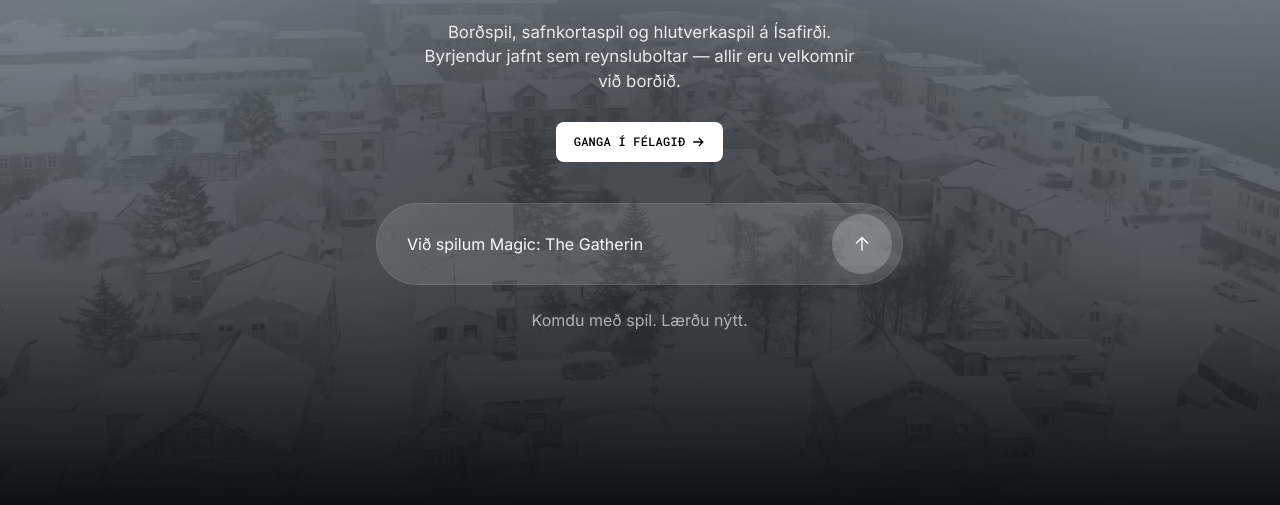
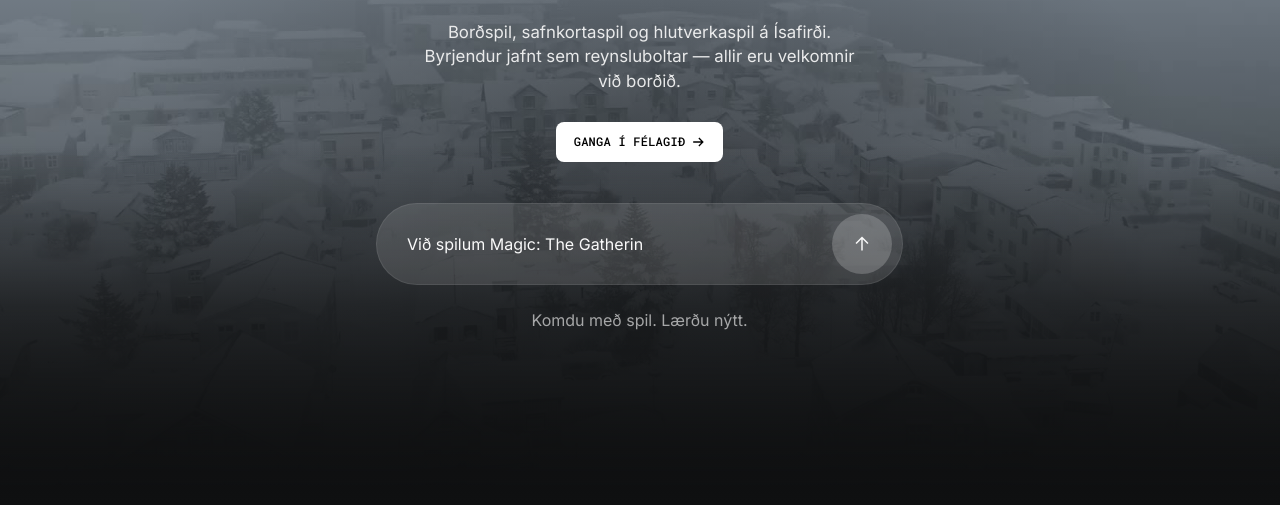
Before and after one commit to Emlinn/spilafelag-vefur, a website: page public/index.html in a window 1280 px wide. Shown: the part 295-800 px from the top of the page. Drawn offline with Linux system fonts and the light colour scheme.

Commit message:
Hero fades into the page without a seam; street frame as Vertu með image
The parallax pushed the media's own fade out of frame, leaving a hard edge
at the hero's bottom. The fade now sits on the section and stays put.
cta.jpg = last frame of the hero clip (street level), until real photos.

Co-Authored-By: Claude Opus 5.5 <noreply@anthropic.com>

```diff
--- a/public/styles.css
+++ b/public/styles.css
@@ -124,6 +124,13 @@ h3 { font: 500 1.05rem/1.35 var(--sans); margin: 0; letter-spacing: -0.01em; }
   background:
     linear-gradient(180deg, rgba(15,16,17,0.35) 0%, rgba(15,16,17,0.15) 30%, rgba(15,16,17,0.55) 70%, var(--bg) 100%),
     radial-gradient(60% 45% at 50% 52%, rgba(15,16,17,0.35), transparent 70%);
+}
+/* The media drifts down on scroll (parallax), which would carry its own fade
+   out of frame and leave a hard edge. This fade belongs to the section, so it
+   stays put and the picture always melts into the page. */
+.hero::after {
+  content: ''; position: absolute; inset: auto 0 0; height: 45%; z-index: -1; pointer-events: none;
+  background: linear-gradient(180deg, transparent, rgba(15,16,17,0.6) 45%, var(--bg));
 }
 .fjord { transform-origin: 50% 100%; }
 .fjord .clouds { animation: clouds 80s linear infinite alternate; }
```
Also changed, not shown: public/img/cta.jpg (added).
